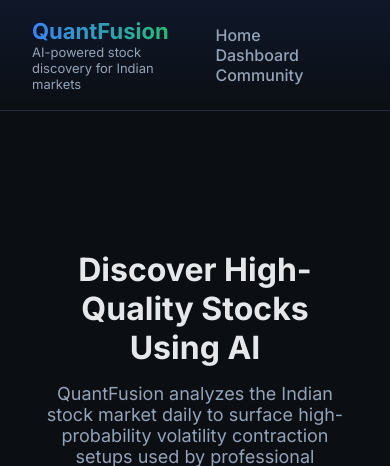
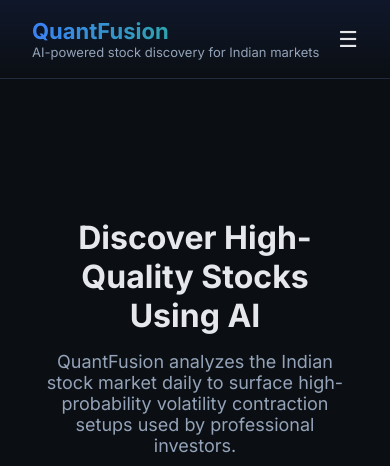
Before and after one commit to yashgupta0856/the.market.coder, a FastAPI app: page / in a window 390 px wide. Shown: the top 466 px of the page. Run offline with FastAPI, Linux system fonts and the light colour scheme.

Commit message:
Added hamburger for responsiveness in small screens

```diff
--- a/web/static/style.css
+++ b/web/static/style.css
@@ -68,6 +68,52 @@ body {
 .nav-right a:hover {
   color: var(--primary);
 }
+/* ==================== NAVBAR RESPONSIVE ==================== */
+
+.nav-left {
+  display: flex;
+  flex-direction: column;
+}
+
+.nav-toggle {
+  display: none;
+  font-size: 22px;
+  cursor: pointer;
+  color: var(--text);
+  user-select: none;
+}
+
+/* Mobile */
+@media (max-width: 768px) {
+
+  .app-header {
+    flex-wrap: wrap;
+    align-items: center;
+  }
+
+  .nav-toggle {
+    display: block;
+  }
+
+  .nav-right {
+    width: 100%;
+    display: none;
+    flex-direction: column;
+    margin-top: 14px;
+    padding-top: 12px;
+    border-top: 1px solid var(--border);
+  }
+
+  .nav-right a {
+    margin: 10px 0;
+    font-size: 14px;
+  }
+
+  .nav-right.active {
+    display: flex;
+  }
+}
+
 
 /*  PANELS / CARDS  */
 .panel,
--- a/web/templates/base.html
+++ b/web/templates/base.html
@@ -14,17 +14,21 @@
 <body>
 
 <header class="app-header">
-  <div>
+  <div class="nav-left">
     <div class="brand">QuantFusion</div>
     <div class="subtitle">AI-powered stock discovery for Indian markets</div>
   </div>
 
-  <nav class="nav-right">
+  <!-- Hamburger -->
+  <div class="nav-toggle" onclick="toggleNav()">☰</div>
+
+  <nav class="nav-right" id="navMenu">
     <a href="/">Home</a>
     <a href="/dashboard">Dashboard</a>
     <a href="/community">Community</a>
   </nav>
 </header>
+
 
 <main class="app-container">
   {% block content %}{% endblock %}
@@ -50,6 +54,11 @@
   </div>
 </footer>
 
+<script>
+function toggleNav() {
+  document.getElementById("navMenu").classList.toggle("active");
+}
+</script>
 
 </body>
 </html>
--- a/web/templates/community.html
+++ b/web/templates/community.html
@@ -12,7 +12,8 @@
 <div class="community-grid">
     {% for post in posts %}
    <div class="community-card">
-  <div class="status-tag">Started</div>
+   <p>{{ post.created_at.strftime('%Y-%m-%d') }}</p>
+  <div class="status-tag">ADMIN</div>
 
   <h3>{{ post.symbol }}</h3>
 
```
